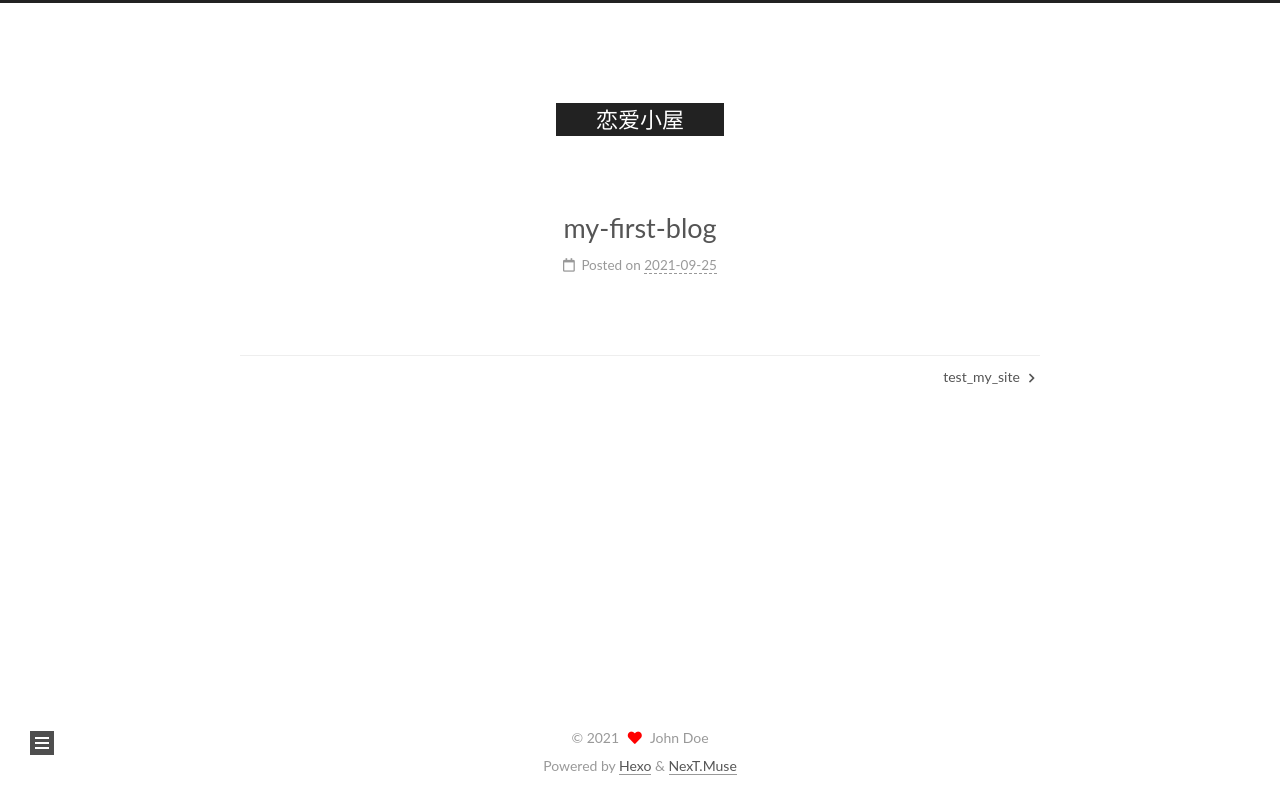
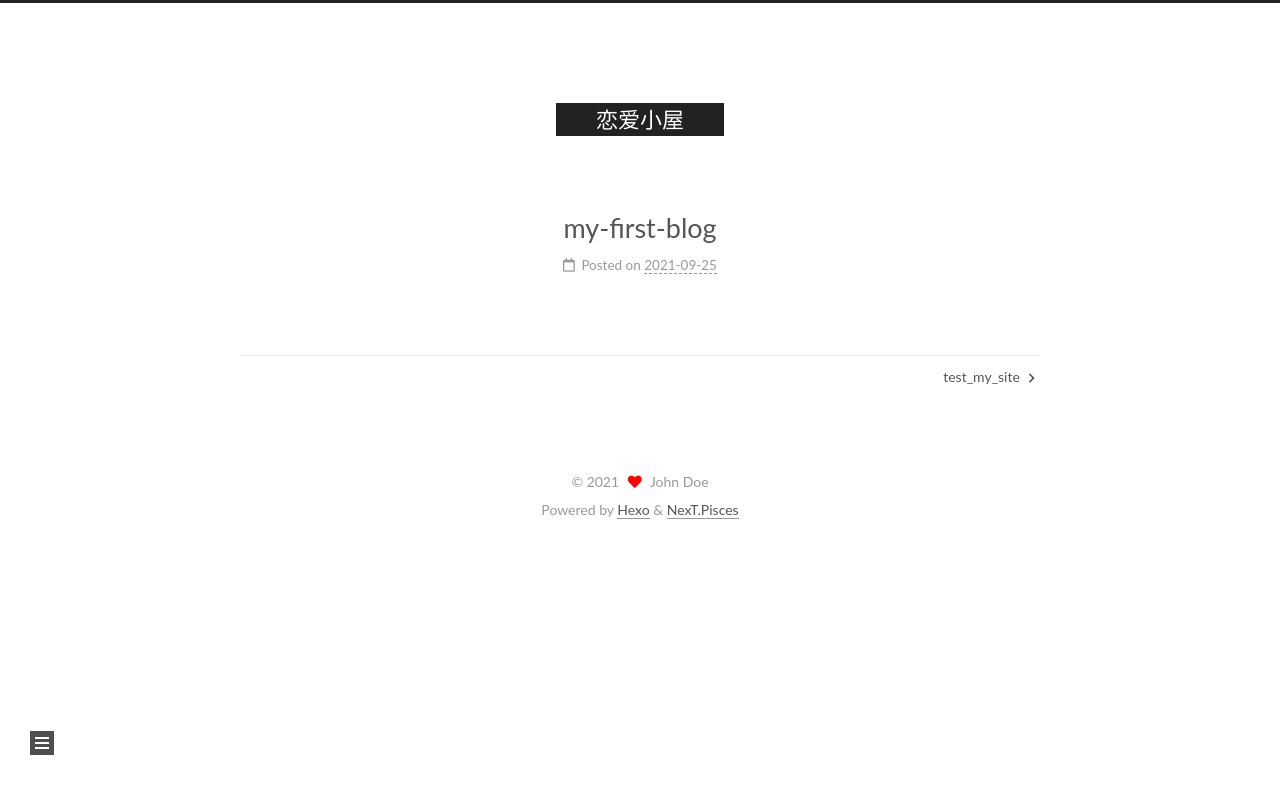
Before and after one commit to hzcheeseY/hzcheeseY.github.io, a plain HTML site: page 2021/09/25/my-first-blog/index.html in a window 1280 px wide. Drawn offline with nearby package versions, Linux system fonts and the light colour scheme.

Commit message:
Site updated: 2021-09-25 16:09:15

```diff
--- a/2021/09/25/my-first-blog/index.html
+++ b/2021/09/25/my-first-blog/index.html
@@ -19,7 +19,7 @@
 <link rel="stylesheet" href="https://cdn.jsdelivr.net/npm/@fortawesome/fontawesome-free@5.15.4/css/all.min.css" integrity="sha256-mUZM63G8m73Mcidfrv5E+Y61y7a12O5mW4ezU3bxqW4=" crossorigin="anonymous">
   <link rel="stylesheet" href="https://cdn.jsdelivr.net/npm/animate.css@3.1.1/animate.min.css" integrity="sha256-PR7ttpcvz8qrF57fur/yAx1qXMFJeJFiA6pSzWi0OIE=" crossorigin="anonymous">
 
-<script class="next-config" data-name="main" type="application/json">{"hostname":"example.com","root":"/","images":"/images","scheme":"Muse","darkmode":false,"version":"8.7.1","exturl":false,"sidebar":{"position":"left","display":"post","padding":18,"offset":12},"copycode":false,"bookmark":{"enable":false,"color":"#222","save":"auto"},"mediumzoom":false,"lazyload":false,"pangu":false,"comments":{"style":"tabs","active":null,"storage":true,"lazyload":false,"nav":null},"stickytabs":false,"motion":{"enable":true,"async":false,"transition":{"post_block":"fadeIn","post_header":"fadeInDown","post_body":"fadeInDown","coll_header":"fadeInLeft","sidebar":"fadeInUp"}},"prism":false,"i18n":{"placeholder":"Searching...","empty":"We didn't find any results for the search: ${query}","hits_time":"${hits} results found in ${time} ms","hits":"${hits} results found"}}</script><script src="/js/config.js"></script>
+<script class="next-config" data-name="main" type="application/json">{"hostname":"example.com","root":"/","images":"/images","scheme":"Pisces","darkmode":"ture","version":"8.7.1","exturl":false,"sidebar":{"position":"left","display":"post","padding":18,"offset":12},"copycode":false,"bookmark":{"enable":false,"color":"#222","save":"auto"},"mediumzoom":false,"lazyload":false,"pangu":false,"comments":{"style":"tabs","active":null,"storage":true,"lazyload":false,"nav":null},"stickytabs":false,"motion":{"enable":true,"async":false,"transition":{"post_block":"fadeIn","post_header":"fadeInDown","post_body":"fadeInDown","coll_header":"fadeInLeft","sidebar":"fadeInUp"}},"prism":false,"i18n":{"placeholder":"Searching...","empty":"We didn't find any results for the search: ${query}","hits_time":"${hits} results found in ${time} ms","hits":"${hits} results found"}}</script><script src="/js/config.js"></script>
 <meta property="og:type" content="article">
 <meta property="og:title" content="my-first-blog">
 <meta property="og:url" content="http://example.com/2021/09/25/my-first-blog/index.html">
@@ -239,7 +239,7 @@
   </span>
   <span class="author" itemprop="copyrightHolder">John Doe</span>
 </div>
-  <div class="powered-by">Powered by <a href="https://hexo.io/" rel="noopener" target="_blank">Hexo</a> & <a href="https://theme-next.js.org/muse/" rel="noopener" target="_blank">NexT.Muse</a>
+  <div class="powered-by">Powered by <a href="https://hexo.io/" rel="noopener" target="_blank">Hexo</a> & <a href="https://theme-next.js.org/pisces/" rel="noopener" target="_blank">NexT.Pisces</a>
   </div>
 
     </div>
@@ -247,7 +247,7 @@
 
 
   <script src="https://cdn.jsdelivr.net/npm/animejs@3.2.1/lib/anime.min.js" integrity="sha256-XL2inqUJaslATFnHdJOi9GfQ60on8Wx1C2H8DYiN1xY=" crossorigin="anonymous"></script>
-<script src="/js/comments.js"></script><script src="/js/utils.js"></script><script src="/js/motion.js"></script><script src="/js/schemes/muse.js"></script><script src="/js/next-boot.js"></script>
+<script src="/js/comments.js"></script><script src="/js/utils.js"></script><script src="/js/motion.js"></script><script src="/js/next-boot.js"></script>
 
 
 
```
Also changed, not shown: 2021/09/25/test-my-site/index.html (+3 -3 lines), archives/2021/09/index.html (+3 -3 lines), archives/2021/index.html (+3 -3 lines), archives/index.html (+3 -3 lines), index.html (+3 -3 lines).
